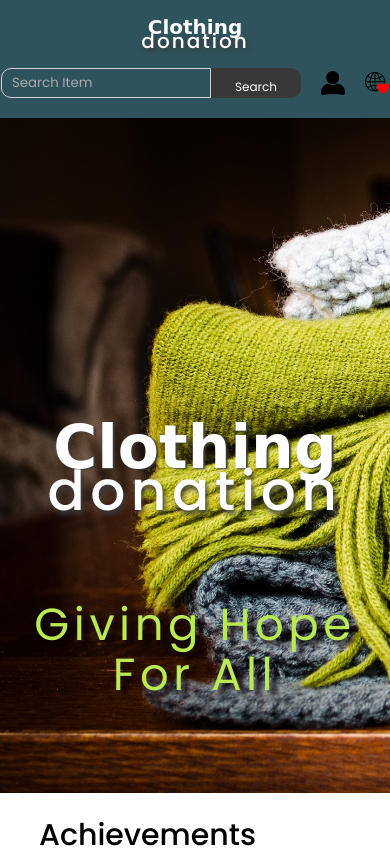
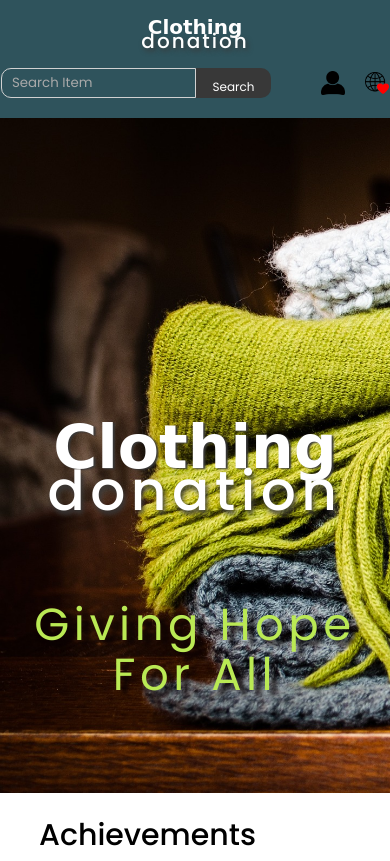
Before and after one commit to GeisianeAlves/Website-clothing-donation, a plain HTML site: page index.html in a window 390 px wide. Shown: the top 861 px of the page. Drawn offline with Linux system fonts and the light colour scheme; a web font is replaced by a local one.

Commit message:
fifth commit

```diff
--- a/nav.css
+++ b/nav.css
@@ -156,13 +156,13 @@
     }
     .search-box{
         margin-top: 20px;
-        width: 70%;
+        width: 65%;
         height: 30px;
 
     }
     .search-btn{
         margin-top: 20px;
-        width: 30%;
+        width: 25%;
         height: 30px;
         padding: 10px 10px;
         font-size: 12px;
```
